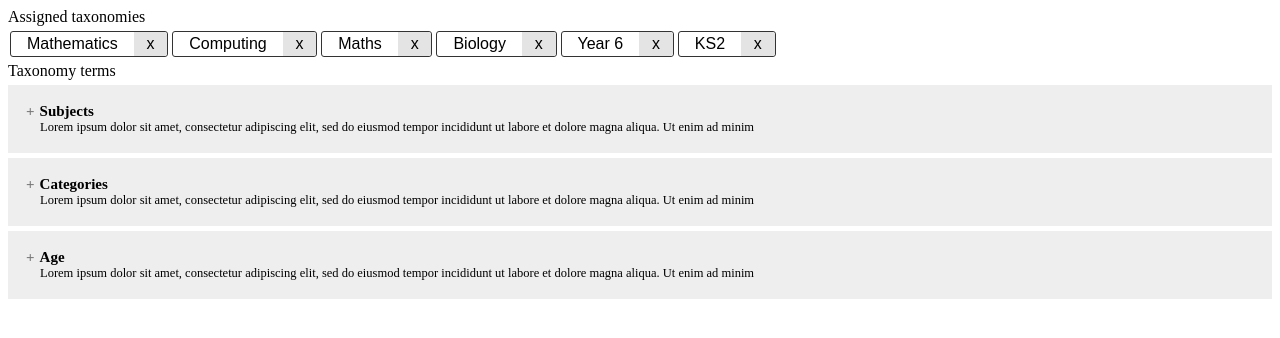
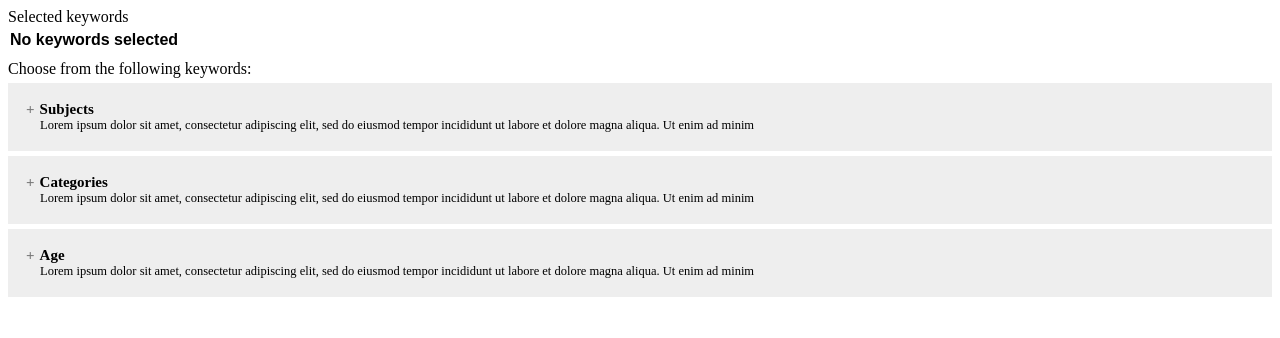
Before and after one commit to nhsuk/ReactTaxonomyTermChooser, a React app: page / in a window 1280 px wide. Built offline with nearby package versions, Linux system fonts and the light colour scheme.

Commit message:
Various UI fixes and styling

```diff
--- a/public/index.html
+++ b/public/index.html
@@ -24,7 +24,7 @@
   <body>
     <noscript>You need to enable JavaScript to run this app.</noscript>
     <div id="root"></div>
-    <textarea style="visibility:hidden" id="id_taxonomy_json">[{"label":"Mathematics","code":"mathematics"},{"label":"Computing","code":"computing"},{"label":"Maths","code":"maths"},{"label":"Biology","code":"biology"},{"label":"Year 6","code":"year-6"},{"label":"KS2","code":"ks2"}]</textarea>
+    <textarea style="visibility:hidden" id="id_taxonomy_json"></textarea>
     <!--
       This HTML file is a template.
       If you open it directly in the browser, you will see an empty page.
--- a/src/Taxonomy.js
+++ b/src/Taxonomy.js
@@ -82,9 +82,14 @@ const styles = (theme) => ({
       padding: 0,
       listStyle: 'none',
       background: '#fff',
+      fontFamily: 'sans-serif',
+      '&.selected-term': {
         border: 'solid thin #333',
-      fontFamily: 'sans-serif',
         borderRadius: 3,
+      },
+      '&.message': {
+        fontWeight: 'bold',
+      },
       '& span.label': {
         display: 'flex',
         justifyContent: 'center',
@@ -127,8 +132,8 @@ class Taxonomy extends Component {
   static defaultProps = {
     taxonomyTerms: [],
     outputFieldId: "",
-    termsDisplayText: "Taxonomy terms",
-    assignedDisplayText: "Assigned taxonomies"
+    termsDisplayText: "Choose from the following keywords:",
+    assignedDisplayText: "Selected keywords"
   };
 
   static propTypes = {
@@ -154,11 +159,11 @@ class Taxonomy extends Component {
         type: "checkbox",
         value: value['code'],
         name: value['label'],
-        onChange: (e) => this.handlechecked(e)
+        onChange: (e) => this.handleChecked(e)
       }
       if (assignedTaxo) {
         for (let a = 0; a < assignedTaxo.length; a++) {
-          if (assignedTaxo[a]['code'] == value['code']) {
+          if (assignedTaxo[a]['code'] === value['code']) {
             attr['checked'] = true;
           }
         }
@@ -167,7 +172,7 @@ class Taxonomy extends Component {
       if (Array.isArray(value['children']) && value['children'].length > 0) {
 
         var item = [], clss = 'accordion';
-        if (value['type'] == 'volcabulary') {
+        if (value['type'] === 'volcabulary') {
           item.push(<strong>{value['label']}</strong>);
           item.push(<small>{value['description']}</small>);
         } else {
@@ -198,7 +203,7 @@ class Taxonomy extends Component {
     return taxo;
   }
 
-  handlechecked = (e) => {
+  handleChecked = (e) => {
     const checkboxElem = e.currentTarget;
     var selectedTerms = this.state.assignedTaxo;
     if (checkboxElem.checked) {
@@ -216,6 +221,8 @@ class Taxonomy extends Component {
   }
 
   handleAccordion = (e) => {
+    // Toggle the accordian only if the user didn't click on thecheckbox.
+    if (!e.target.type || e.target.type !== 'checkbox') {
       var target = e.currentTarget;
       var panel = target.nextElementSibling;
       target.classList.toggle("active");
@@ -225,6 +232,7 @@ class Taxonomy extends Component {
       }
       else {
         panel.style.display = "none";
+      }
     }
   }
 
@@ -242,20 +250,21 @@ class Taxonomy extends Component {
 
   parseAssignedTaxonomy = (taxoTerms) => {
     var assignedTaxo = this.state.assignedTaxo;
+    let tags = [];
+
     if (Array.isArray(assignedTaxo)) {
-      let tags = [];
 
       for (let a = 0; a < assignedTaxo.length; a++) {
         tags.push(
-          <li key={a}>
-            <span class="label">{assignedTaxo[a]['label']}</span>
-            <span class="remove" rel={assignedTaxo[a]['code']} onClick={(e) => this.removeAssignedTaxonomy(e)}>x</span>
+          <li key={a} className="selected-term">
+            <span className="label">{assignedTaxo[a]['label']}</span>
+            <span className="remove" rel={assignedTaxo[a]['code']} onClick={(e) => this.removeAssignedTaxonomy(e)}>x</span>
           </li>
         );
       }
+    }
 
-      return tags;
-    }
+    return tags.length > 0 ? tags : null;
   }
 
   removeAssignedTaxonomy = (e) => {
@@ -285,10 +294,10 @@ class Taxonomy extends Component {
     return (
       <div id={id} ref={this.ref} className={`${classes.root} ${className}`} style={style}>
         {assignedDisplayText}
-        <ul className={classes.tags}>{this.parseAssignedTaxonomy(taxonomyTerms)}</ul>
+        <ul className={classes.tags}>{this.parseAssignedTaxonomy(taxonomyTerms) || <li className="message">No keywords selected</li>}</ul>
 
         {termsDisplayText}
-        {this.parseTerms(taxonomyTerms)}
+        <div className="term-chooser">{this.parseTerms(taxonomyTerms)}</div>
       </div>
     );
   }
```
Lines whose indentation alone changed are shown as unchanged.
